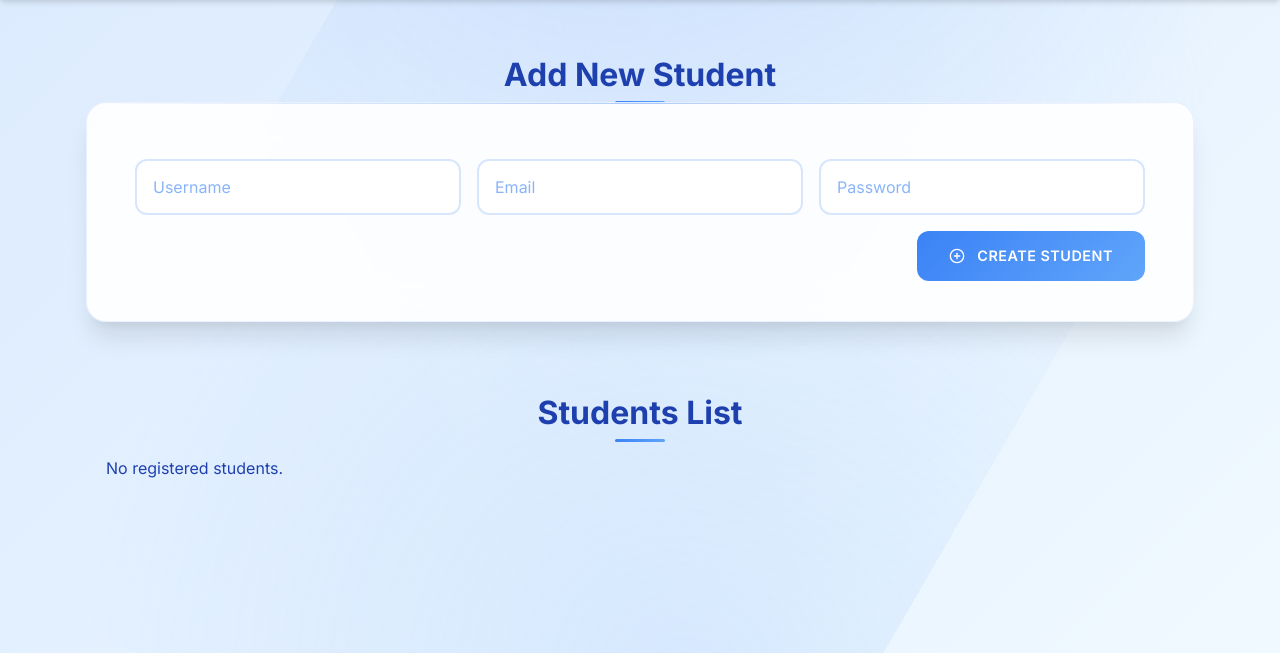
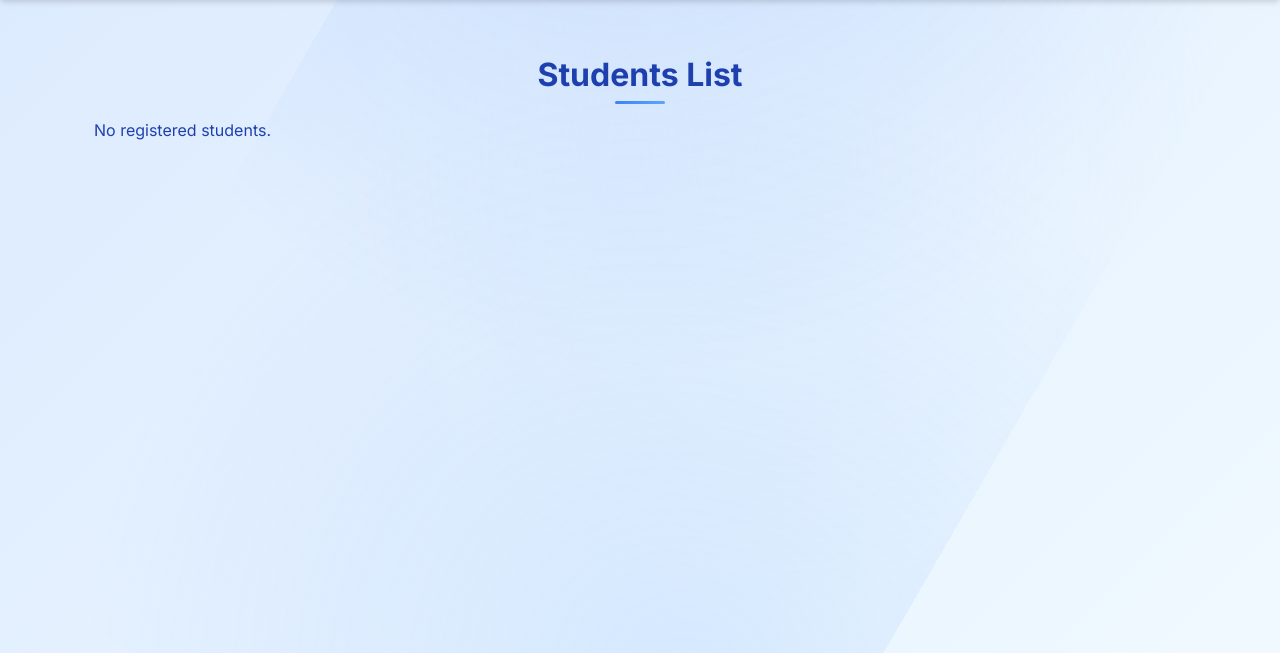
Before and after one commit to codingburgas/2425-11-g-pp-student-practices-assignment-team9, a Flask app: template My_path_team9/teacher/templates/students.html in a window 1280 px wide. Shown: the part 147-800 px from the top of the page. Run offline with Flask 3, Linux system fonts and the light colour scheme; the template is opened without the code that fills it, so the values that code supplies are empty; some libraries are stand-ins or nearby versions.

Commit message:
Fix students.html

```diff
--- a/My_path_team9/teacher/templates/students.html
+++ b/My_path_team9/teacher/templates/students.html
@@ -57,24 +57,7 @@
 {% endblock %}
 
 {% block content %}
-  <div class="container py-4">
-  <h2 class="mb-4">Add New Student</h2>
-  <form method="POST" class="row g-3 mb-5">
-    <div class="col-md-4">
-      <input type="text" name="username" class="form-control" placeholder="Username" required>
-    </div>
-    <div class="col-md-4">
-      <input type="email" name="email" class="form-control" placeholder="Email" required>
-    </div>
-    <div class="col-md-4">
-      <input type="password" name="password" class="form-control" placeholder="Password" required>
-    </div>
-    <div class="col-12 text-end">
-      <button type="submit" class="btn btn-primary">
-        <i data-lucide="plus-circle" class="me-1" style="width: 16px; height: 16px;"></i>
-        Create Student
-      </button>
-    </div>
+
   </form>
 <div class="container py-4">
   <h2 class="mb-4">Students List</h2>
```
